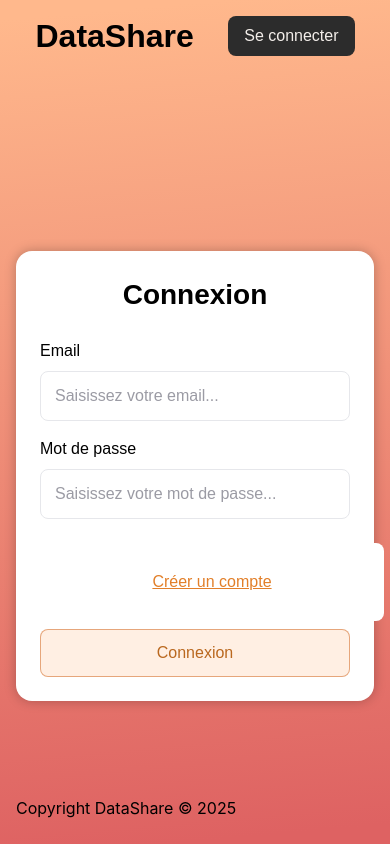
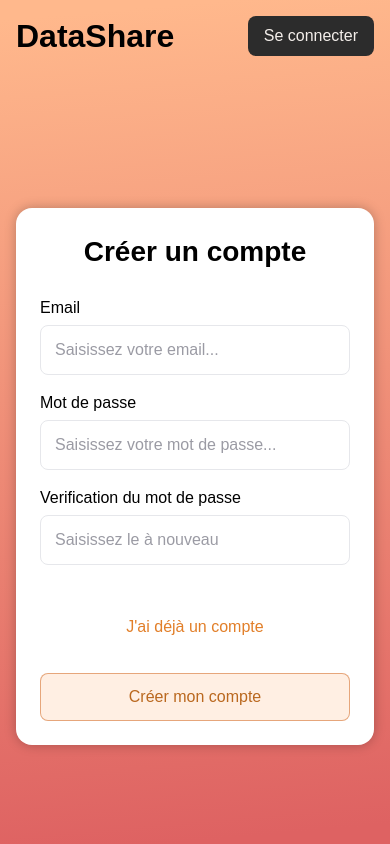
Before and after one commit to h-khribich/p3-devops, a React (Vite) app in the folder frontend/: page /register in a window 390 px wide. Built offline with nearby package versions, Linux system fonts and the light colour scheme.

Commit message:
style: added responsive for login & register page

```diff
--- a/frontend/src/App.tsx
+++ b/frontend/src/App.tsx
@@ -1,12 +1,12 @@
+import { Outlet } from "react-router";
 import Footer from "./pages/Footer.tsx";
 import Header from "./pages/Header.tsx";
-import Login from "./pages/Login.tsx";
 
 function App() {
   return (
     <>
       <Header />
-      <Login />
+      <Outlet />
       <Footer />
     </>
   );
--- a/frontend/src/components/buttonComponent.css
+++ b/frontend/src/components/buttonComponent.css
@@ -10,6 +10,7 @@
   overflow: hidden;
   cursor: pointer;
   transition: background-color 0.2s ease;
+  text-decoration: none;
 }
 
 /* Size Variants */
@@ -41,7 +42,6 @@
 /* Secondary Variant */
 .button--secondary {
   background: transparent;
-  border: 1px solid #ffa569;
   color: #e27f29;
   font-family: "DM Sans", sans-serif;
   font-weight: 400;
--- a/frontend/src/components/footerComponent.css
+++ b/frontend/src/components/footerComponent.css
@@ -22,6 +22,7 @@
     left: auto;
     width: 100%;
     padding: 16px 16px 24px;
+    opacity: 0;
   }
 
   .footer__text {
--- a/frontend/src/components/headerComponent.css
+++ b/frontend/src/components/headerComponent.css
@@ -49,6 +49,7 @@
   font-weight: 400;
   cursor: pointer;
   transition: background-color 0.2s ease;
+  text-decoration: none;
 }
 
 .header__action-button:hover {
@@ -68,11 +69,6 @@
   width: 100%;
 }
 
-.header--mobile .header__inner {
-  max-width: none;
-  width: 100%;
-}
-
 .header--mobile .header__actions {
   gap: 8px;
 }
@@ -83,7 +79,17 @@
 }
 
 @media (max-width: 768px) {
+  .header {
+    width: 100%;
+    align-items: flex-start;
+    justify-content: space-between;
+  }
+
+  .header__inner {
+    width: 100%;
+  }
+
   .login-page__header .header__inner {
-    padding: 24px 16px 0;
+    padding: 24px 0 0;
   }
 }
--- a/frontend/src/components/inputComponent.css
+++ b/frontend/src/components/inputComponent.css
@@ -3,7 +3,7 @@
 .input {
   display: flex;
   flex-direction: column;
-  gap: 8px;
+  gap: 5px;
   width: 100%;
 }
 
--- a/frontend/src/index.css
+++ b/frontend/src/index.css
@@ -3,11 +3,6 @@ body {
   margin: 0;
   padding: 0;
   min-height: 100vh;
-  background: linear-gradient(
-    174.89441241221834deg,
-    rgb(255, 184, 140) 2.2853%,
-    rgb(222, 98, 98) 97.715%
-  );
   display: flex;
   flex-direction: column;
   align-items: center;
@@ -15,8 +10,23 @@ body {
 
 #root {
   width: 100%;
+  min-height: 100vh;
   display: flex;
   flex-direction: column;
   align-items: center;
   flex: 1;
+  background: linear-gradient(
+    174.89441241221834deg,
+    rgb(255, 184, 140) 2.2853%,
+    rgb(222, 98, 98) 97.715%
+  );
 }
+
+.not-found-page {
+  flex: 1;
+  display: flex;
+  align-items: center;
+  justify-content: center;
+  width: 100%;
+  font-family: "DM Sans", sans-serif;
+}
--- a/frontend/src/main.tsx
+++ b/frontend/src/main.tsx
@@ -1,10 +1,30 @@
 import { createRoot } from "react-dom/client";
-import { BrowserRouter } from "react-router";
+import { createBrowserRouter, RouterProvider } from "react-router";
 import "./index.css";
 import App from "./App.tsx";
+import Login from "./pages/Login.tsx";
+import Register from "./pages/Register.tsx";
+
+const router = createBrowserRouter([
+  {
+    path: "/",
+    Component: App,
+    children: [
+      { index: true, Component: Login },
+      { path: "login", Component: Login },
+      { path: "register", Component: Register },
+      {
+        path: "*",
+        Component: () => (
+          <main className="not-found-page">
+            <h2>Page introuvable</h2>
+          </main>
+        ),
+      },
+    ],
+  },
+]);
 
 createRoot(document.getElementById("root")!).render(
-  <BrowserRouter>
-    <App />
-  </BrowserRouter>,
+  <RouterProvider router={router} />,
 );
--- a/frontend/src/pages/Header.tsx
+++ b/frontend/src/pages/Header.tsx
@@ -1,12 +1,14 @@
+import { NavLink } from "react-router";
+
 export default function Header() {
   return (
     <header className="header">
       <div className="header__inner">
         <h1 className="header__title">DataShare</h1>
         <div className="header__actions">
-          <button type="button" className="header__action-button">
+          <NavLink to="/login" className="header__action-button">
             Se connecter
-          </button>
+          </NavLink>
         </div>
       </div>
     </header>
--- a/frontend/src/pages/Login.css
+++ b/frontend/src/pages/Login.css
@@ -62,7 +62,7 @@
 }
 
 .login-page__actions .button {
-  width: 100%;
+  max-width: 100%;
   min-height: 48px;
   padding: 14px 16px;
 }
--- a/frontend/src/pages/Register.css
+++ b/frontend/src/pages/Register.css
@@ -1,28 +1,14 @@
 /* Register Page Styles - Layout and Composition */
 
 .register-page {
-  height: 100vh;
-  width: 100vw;
-  background: linear-gradient(
-    174.89441241221834deg,
-    rgb(255, 184, 140) 2.2853%,
-    rgb(222, 98, 98) 97.715%
-  );
+  height: 100%;
+  width: 100%;
   display: flex;
   flex-direction: column;
   align-items: center;
+  justify-content: space-around;
   position: relative;
-}
-
-/* Header positioning */
-.register-page__header {
-  width: 100%;
-  background: transparent;
-}
-
-.register-page__header .header__inner {
-  min-width: 90%;
-  padding: 24px 32px;
+  flex: 1;
 }
 
 /* Main content area */
@@ -77,7 +63,7 @@
 }
 
 .register-page__actions .button {
-  width: 100%;
+  max-width: 100%;
   min-height: 48px;
   padding: 14px 16px;
 }
@@ -91,29 +77,8 @@
   background: #fff3e7;
 }
 
-/* Footer positioning */
-.register-page__footer {
-  padding: 10px 92px 24px;
-  width: calc(100% - 64px);
-  box-sizing: border-box;
-  display: flex;
-  justify-content: flex-start;
-}
-
-.register-page__footer-text {
-  margin: 0;
-  font-family: "Inter", sans-serif;
-  color: #ffffff;
-  font-size: 16px;
-  line-height: 24px;
-}
-
 /* Responsive adjustments for mobile */
 @media (max-width: 768px) {
-  .register-page__header .header__inner {
-    padding: 24px 16px 0;
-  }
-
   .register-page__content {
     padding: 100px 16px 0;
   }
@@ -122,16 +87,4 @@
     max-width: 393px;
     padding: 24px;
   }
-
-  .register-page__footer {
-    position: relative;
-    bottom: auto;
-    left: auto;
-    width: 100%;
-    padding: 16px 16px 24px;
-  }
-
-  .register-page__footer-text {
-    color: #000000;
-  }
 }
--- a/frontend/src/pages/Register.tsx
+++ b/frontend/src/pages/Register.tsx
@@ -1,8 +1,8 @@
 import { useState } from "react";
-import "../components/headerComponent.css";
 import "../components/inputComponent.css";
 import "../components/buttonComponent.css";
 import "./Register.css";
+import { NavLink } from "react-router";
 
 export default function Register() {
   const [email, setEmail] = useState("");
@@ -11,17 +11,6 @@ export default function Register() {
 
   return (
     <div className="register-page">
-      <header className="header register-page__header">
-        <div className="header__inner">
-          <h1 className="header__title">DataShare</h1>
-          <div className="header__actions">
-            <button type="button" className="header__action-button">
-              Se connecter
-            </button>
-          </div>
-        </div>
-      </header>
-
       <main className="register-page__content">
         <section className="register-page__card">
           <h2 className="register-page__title">Créer un compte</h2>
@@ -75,12 +64,12 @@ export default function Register() {
             </div>
 
             <div className="register-page__actions">
-              <button
-                type="button"
+              <NavLink
+                to="/login"
                 className="button button--tertiary button--small"
               >
                 J'ai déjà un compte
-              </button>
+              </NavLink>
               <button
                 type="submit"
                 className="button button--primary button--small"
@@ -91,12 +80,6 @@ export default function Register() {
           </form>
         </section>
       </main>
-
-      <footer className="register-page__footer">
-        <p className="register-page__footer-text">
-          Copyright DataShare © 2025
-        </p>
-      </footer>
     </div>
   );
 }
```
